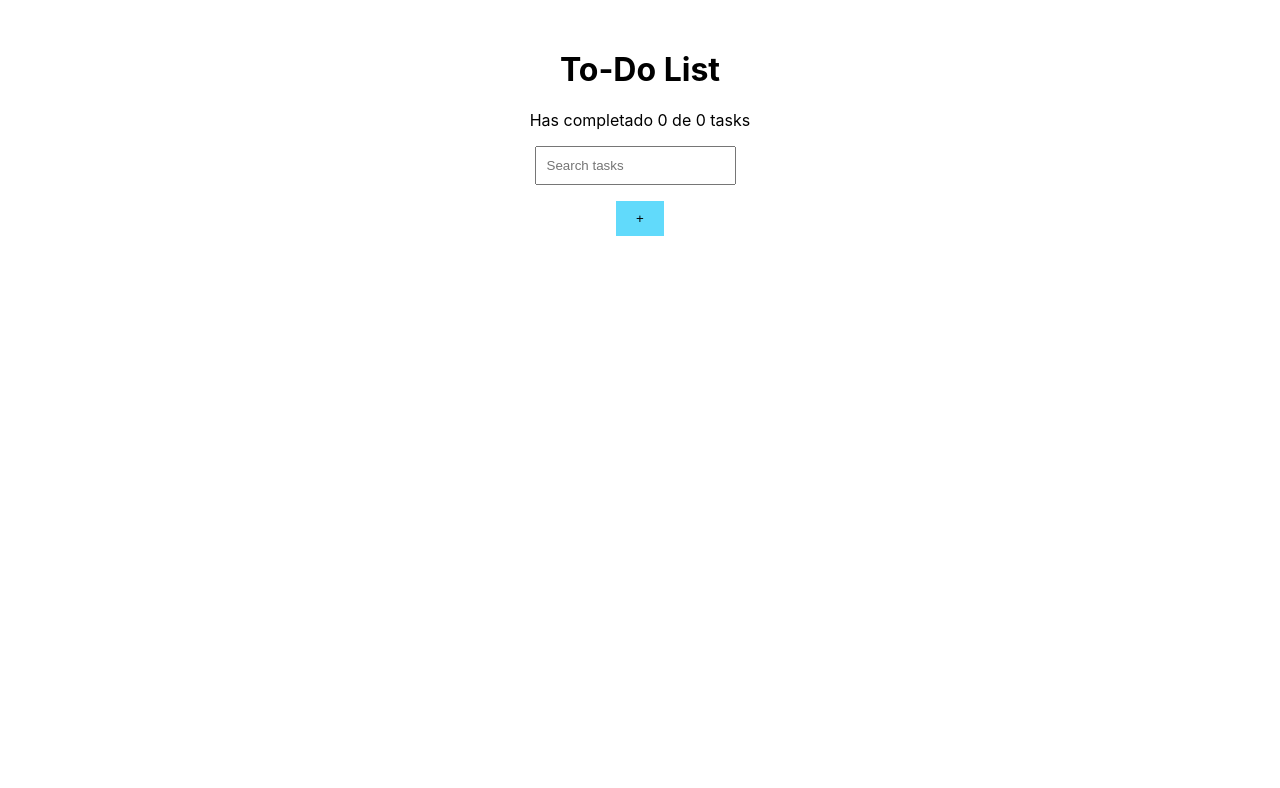
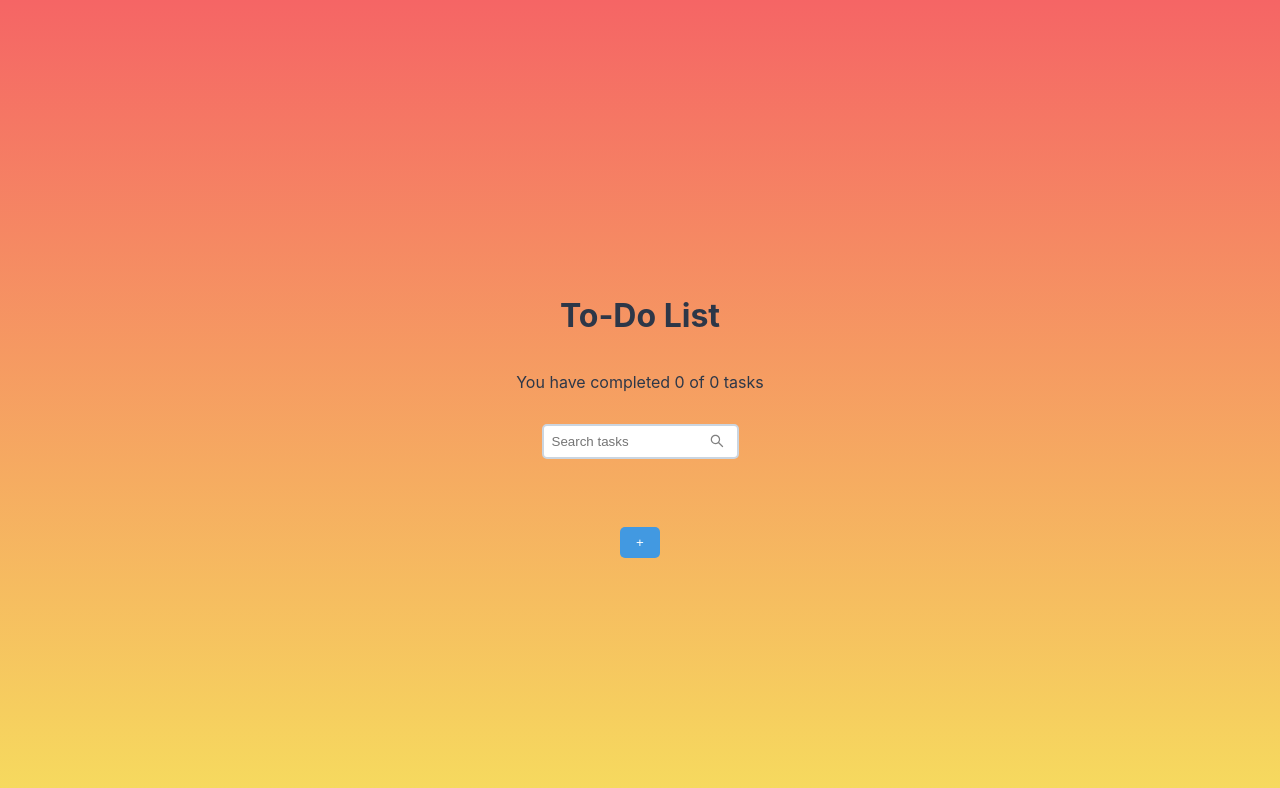
Before and after one commit to Engleonardorm7/TodoList, a React (Create React App) app in the folder todo-list/: page / in a window 1280 px wide. Shown: the top 788 px of the page. Built offline with nearby package versions, Linux system fonts and the light colour scheme.

Commit message:
tailwind added

```diff
--- a/todo-list/package.json
+++ b/todo-list/package.json
@@ -37,5 +37,8 @@
       "last 1 firefox version",
       "last 1 safari version"
     ]
+  },
+  "devDependencies": {
+    "tailwindcss": "^3.4.13"
   }
 }
--- a/todo-list/src/App.css
+++ b/todo-list/src/App.css
@@ -1,4 +1,8 @@
-.App {
+/* @tailwind base;
+@tailwind componentes;
+@tailwind utilities; */
+
+/* .App {
   text-align: center;
   margin-top: 50px;
 }
@@ -78,4 +82,109 @@ li {
   left: 0;
   right: 0;
   bottom: 0;
+} */
+
+.app-container {
+  background: linear-gradient(to bottom, #f56565, #f6e05e);
+  min-height: 100vh;
+  display: flex;
+  flex-direction: column;
+  align-items: center;
+  justify-content: center;
+  padding: 1rem;
+  color: #2d3748;
 }
+
+.search-container {
+  position: relative;
+  display: inline-flex;
+  align-items: center;
+  margin-bottom: 20px;
+}
+
+.search-icon {
+  position: absolute;
+  right: 30px;
+  color: gray;
+  pointer-events: none;
+}
+
+.search-input,
+.task-input {
+  padding: 0.5rem;
+  margin: 1rem;
+  border: 2px solid #cbd5e0;
+  border-radius: 5px;
+  width: 80%;
+}
+
+.task-list {
+  list-style-type: none;
+  padding: 0;
+  width: 100%;
+  max-width: 600px;
+}
+.task-item {
+  background-color: #edf2f7;
+  padding: 1rem;
+  margin: 0.5rem 0;
+  border-radius: 10px;
+  display: flex;
+  justify-content: space-between;
+  align-items: center;
+  transition: background-color 0.3s;
+}
+
+.task-item.completed {
+  text-decoration: line-through;
+  color: green;
+}
+
+.task-item:hover {
+  background-color: #adaeb1;
+}
+
+.add-task-btn {
+  background-color: #4299e1;
+  padding: 0.5rem 1rem;
+  color: white;
+  border: none;
+  border-radius: 5px;
+  cursor: pointer;
+  transition: background-color 0.3s;
+}
+
+.add-task-btn:hover {
+  background-color: #2b6cb0;
+}
+
+.delete-icon {
+  color: #2d3748;
+  cursor: pointer;
+  margin-left: 10px;
+}
+
+.delete-icon:hover {
+  color: red;
+}
+
+.modal {
+  background-color: white;
+  padding: 2rem;
+  border-radius: 10px;
+  max-width: 500px;
+  width: 100%;
+  margin: 2rem auto;
+}
+
+.overlay {
+  background: rgba(0, 0, 0, 0.6);
+  position: fixed;
+  top: 0;
+  left: 0;
+  right: 0;
+  bottom: 0;
+  display: flex;
+  justify-content: center;
+  align-items: center;
+}
--- a/todo-list/src/App.js
+++ b/todo-list/src/App.js
@@ -1,6 +1,11 @@
 import React, { useEffect, useState } from "react";
 import Modal from "react-modal";
-import { AiOutlineCheck, AiOutlineClose } from "react-icons/ai";
+import {
+  AiOutlineCheck,
+  AiOutlineClose,
+  AiOutlineSearch,
+  FaPlus,
+} from "react-icons/ai";
 
 import "./App.css";
 
@@ -56,31 +61,36 @@ function App() {
   };
 
   return (
-    <div className="App">
+    <div className="app-container">
       <h1>To-Do List</h1>
       <p>
-        Has completado {completedTasks} de {totalTasks} tasks
+        You have completed {completedTasks} of {totalTasks} tasks
       </p>
-
+      <div className="search-container">
+        <AiOutlineSearch className="search-icon" />
         <input
           type="text"
           placeholder="Search tasks"
           value={searchTask}
           onChange={(task) => setSearchTask(task.target.value)}
+          className="search-input"
         />
+      </div>
 
-      <ul>
+      <ul className="task-list">
         {filteredTasks.map((task, index) => (
           <li
             key={index}
-            style={{ textDecoration: task.completed ? "line-through" : "none" }}
+            className={`task-item ${task.completed ? "completed" : ""}`}
+            // style={{ textDecoration: task.completed ? "line-through" : "none" }}
           >
             <span
-              style={{
-                color: task.completed ? "green" : "black",
-                cursor: "pointer",
-              }}
+              // style={{
+              //   color: task.completed ? "green" : "black",
+              //   cursor: "pointer",
+              // }}
               onClick={() => taskCompleted(task.text)}
+              className="task-text"
             >
               {task.completed ? <AiOutlineCheck /> : <AiOutlineCheck />}
               {task.text}
@@ -95,19 +105,23 @@ function App() {
         ))}
       </ul>
 
-      <button onClick={() => setModalIsOpen(true)}> + </button>
+      <button onClick={() => setModalIsOpen(true)} className="add-task-btn">
+        {" "}
+        +{" "}
+      </button>
       <Modal
         isOpen={modalIsOpen}
         onRequestClose={() => setModalIsOpen(false)}
         contentLabel="add task modal"
-        className="Modal"
-        overlayClassName="Overlay"
+        className="modal"
+        overlayClassName="overlay"
       >
         <input
           type="text"
           value={task}
           onChange={inputChange}
           placeholder="Add a new task"
+          className="task-input"
         />
         <div className="modal-buttons">
           <button onClick={addTask}>Add Task</button>
--- /dev/null
+++ b/todo-list/tailwind.config.js
@@ -0,0 +1,8 @@
+/** @type {import('tailwindcss').Config} */
+module.exports = {
+  content: [],
+  theme: {
+    extend: {},
+  },
+  plugins: [],
+}
```
Also changed, not shown: 1 other file (tests, documents, lock files or other folders). Lines whose indentation alone changed are shown as unchanged.
